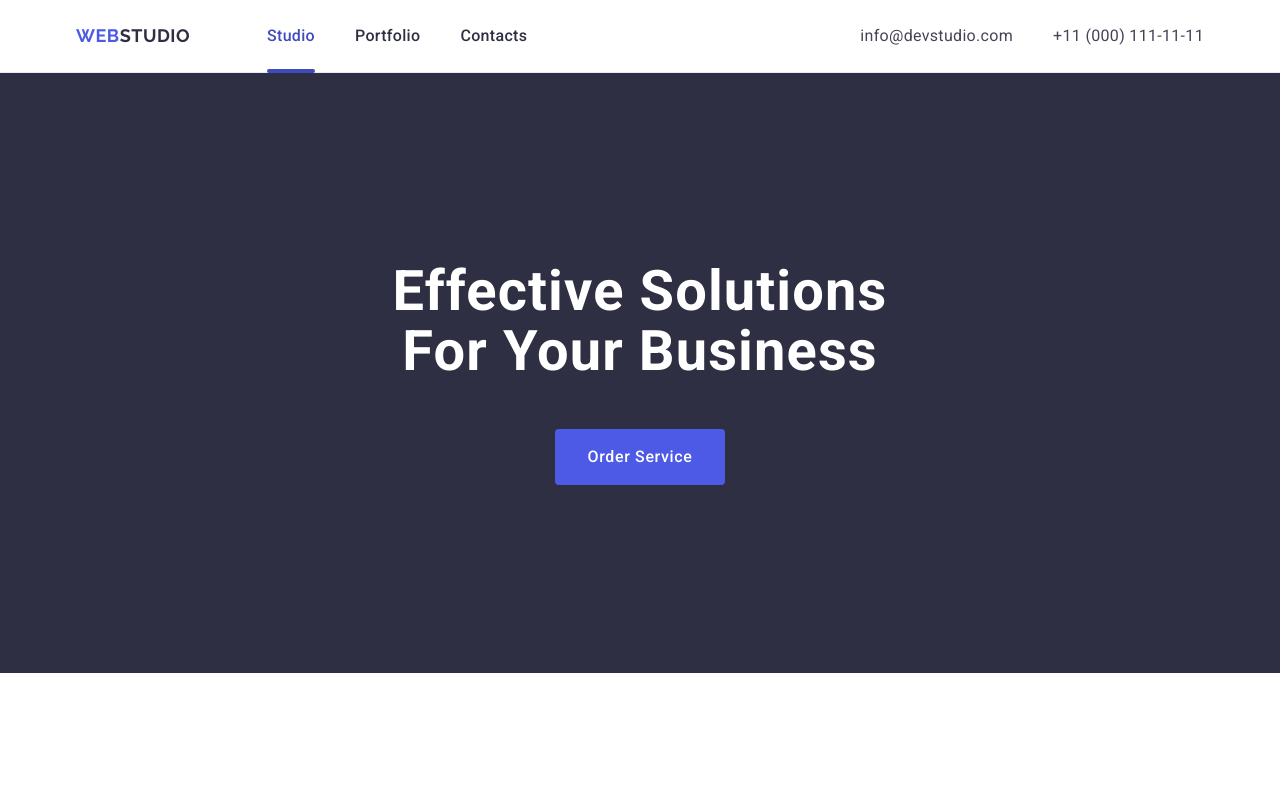
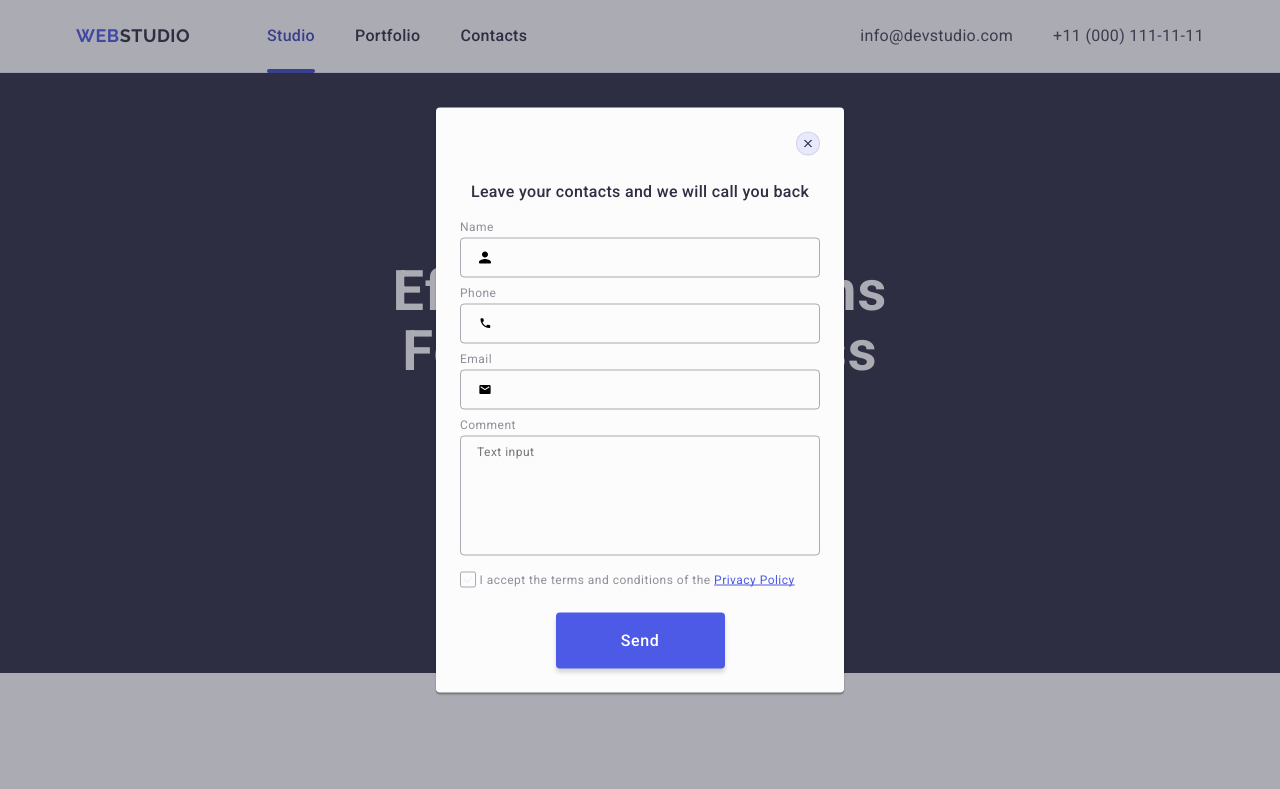
Before and after one commit to Yelyzaveta31/goit-markup-hw-06, a plain HTML site: page index.html in a window 1280 px wide. Shown: the top 789 px of the page. Drawn offline with nearby package versions, Linux system fonts and the light colour scheme.

Commit message:
update index.html

```diff
--- a/index.html
+++ b/index.html
@@ -580,7 +580,7 @@
 
 
     <!-- modal -->
-<div class="backdrop is-open hide" >
+<div class="backdrop is-open" >
       <div class="modal">
 <button class="modal-close-btn" type="button">
 <svg class="modal-close-icon" width="8" height="8">
```
